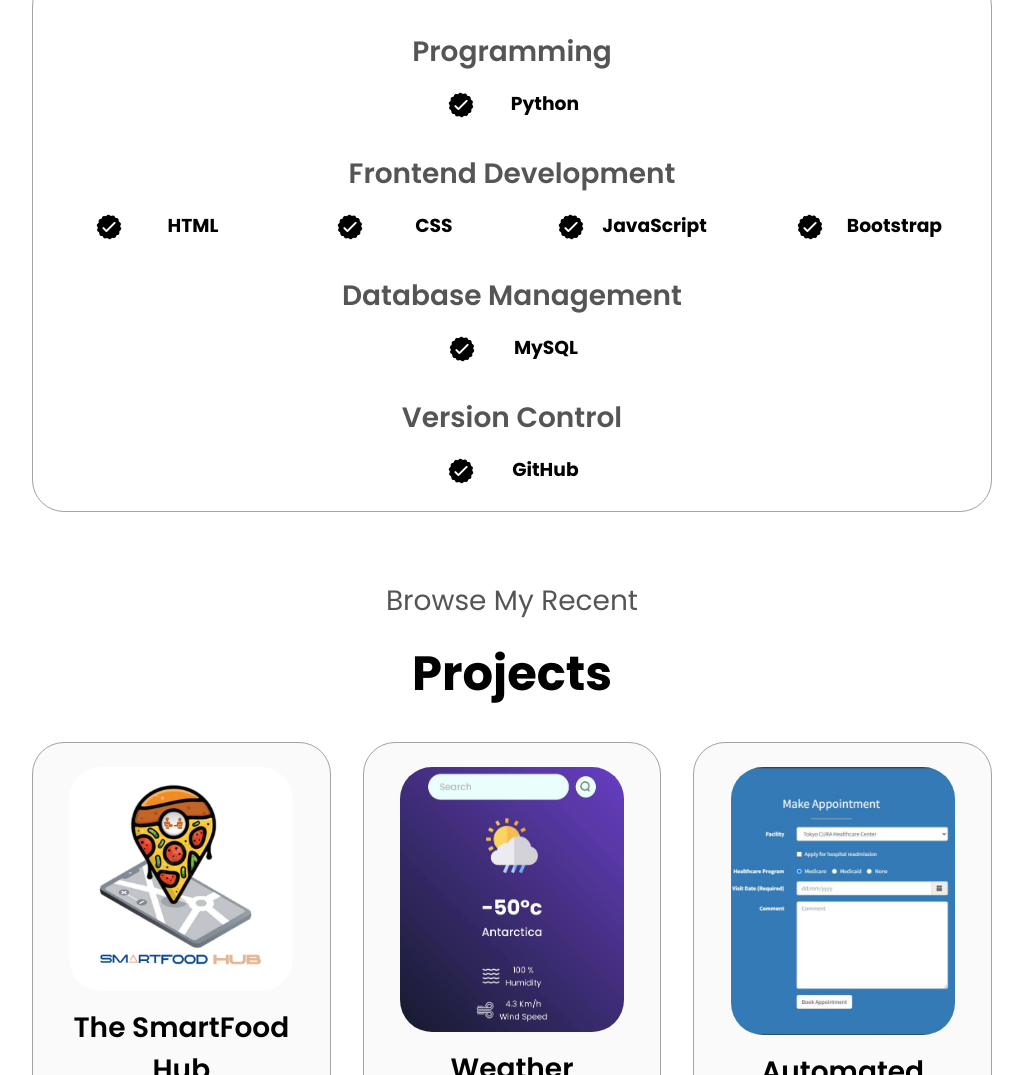
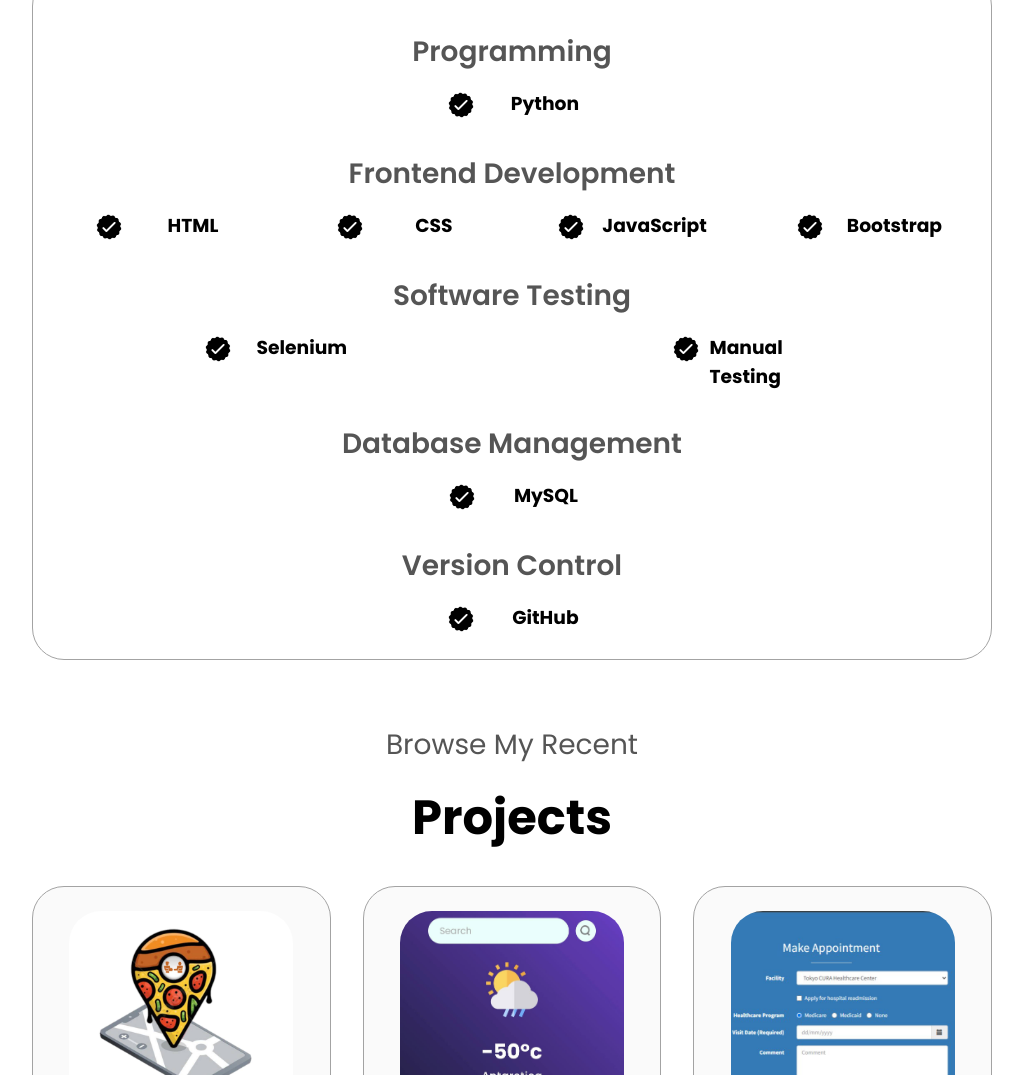
Before and after one commit to Senthil-kumar00/pf-senthil, a plain HTML site: page index.html in a window 1280 px wide. Shown: the part 1884-2959 px from the top of the page, without its empty margins (128-1151 px from the left). Drawn offline with Linux system fonts and the light colour scheme.

Commit message:
Update index.html

```diff
--- a/index.html
+++ b/index.html
@@ -134,6 +134,21 @@
                             <img src="./assets/Checkmark.jpg" alt="skills icon" class="icon">
                             <div>
                                 <h3>Bootstrap</h3>
+                            </div>
+                        </article>
+                    </div>
+                    <h2 class="skills-sub-title">Software Testing</h2>
+                    <div class="article-container">
+                        <article>
+                            <img src="./assets/Checkmark.jpg" alt="skills icon" class="icon">
+                            <div>
+                                <h3>Selenium</h3>
+                            </div>
+                        </article>
+                        <article>
+                            <img src="./assets/Checkmark.jpg" alt="skills icon" class="icon">
+                            <div>
+                                <h3>Manual Testing</h3>
                             </div>
                         </article>
                     </div>
```
